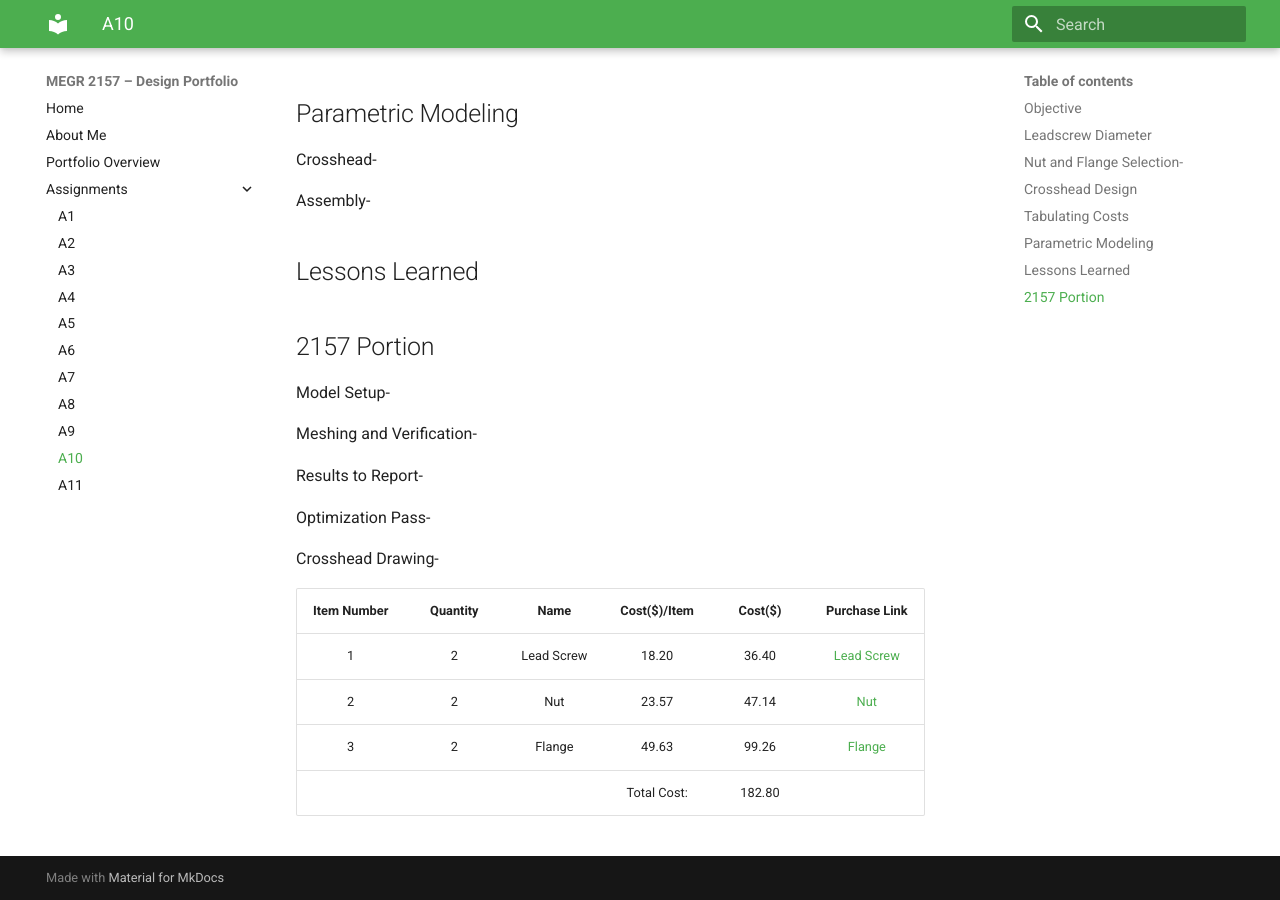
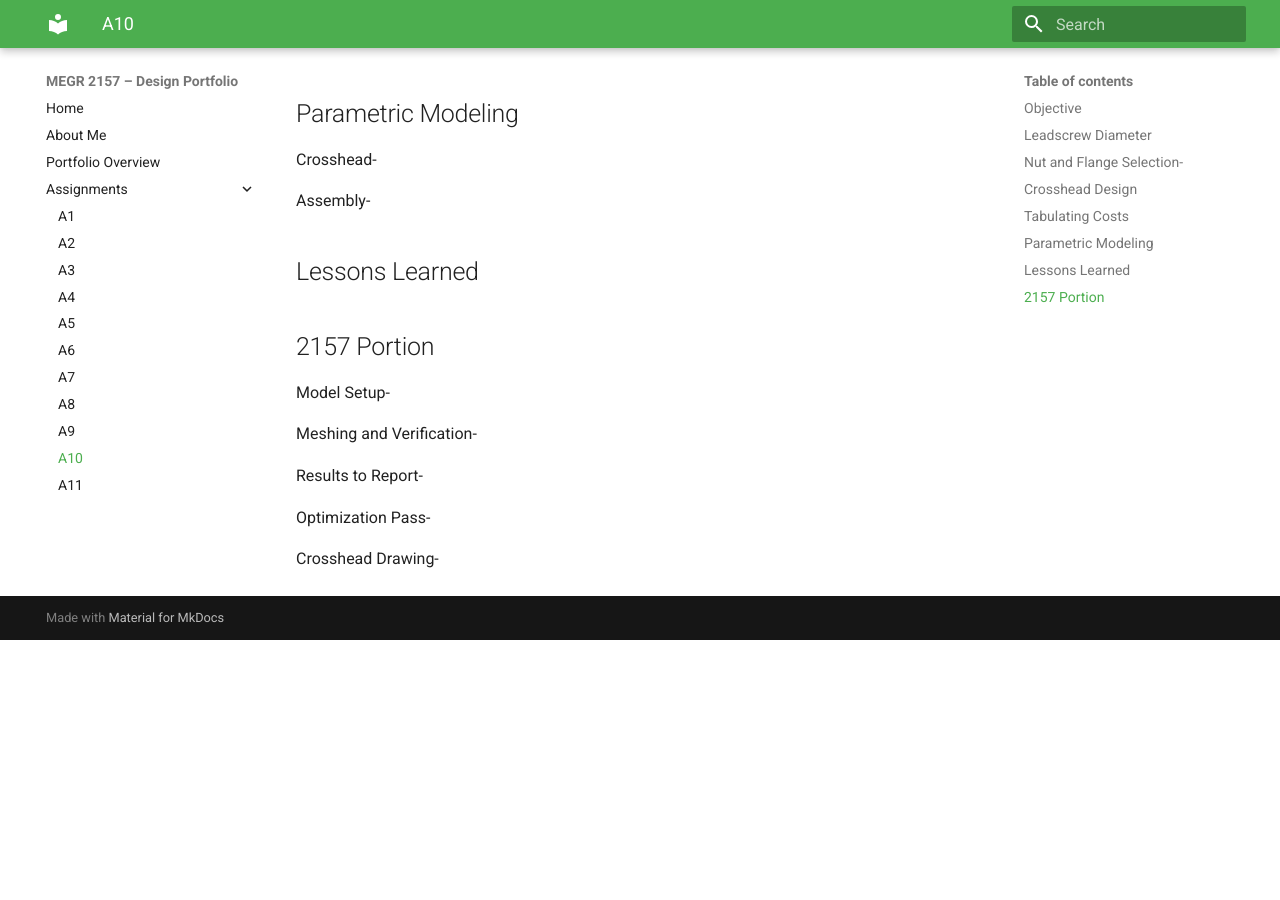
Before and after one commit to Taylor-Rockefeller-Portfolio/megr2157-portfolio, an MkDocs documentation site: the page built from docs/assignments/A10/index.md, in a window 1280 px wide and 900 px high, scrolled down 1010 px. Built offline with MkDocs 1.6.1 and Material for MkDocs 9.7.7, drawn with Linux system fonts in a browser that asks for light colours; after the commit the page ends 1650 px from its top, so only the background shows below that.

Commit message:
Delete cost table from A10 index
Removed itemized cost table from assignment documentation.

```diff
--- a/docs/assignments/A10/index.md
+++ b/docs/assignments/A10/index.md
@@ -51,11 +51,3 @@ Results to Report-
 Optimization Pass-
 
 Crosshead Drawing-
-
-
-| Item Number | Quantity | Name | Cost($)/Item | Cost($) | Purchase Link |
-| :---: | :---: | :---: | :---: | :---: | :---: |
-| 1 | 2 | Lead Screw | 18.20 | 36.40 | [Lead Screw](https://www.roton.com/product/acme-steel-screw-right-59284/) |
-| 2 | 2 | Nut | 23.57 | 47.14 | [Nut](https://www.roton.com/product/acme-bronze-threaded-mount-nut-right-90222/) |
-| 3 | 2 | Flange | 49.63 | 99.26 | [Flange](https://www.roton.com/product/flange-steel-flange-89838/) |
-|  |  |  | Total Cost: | 182.80 |  |
```
